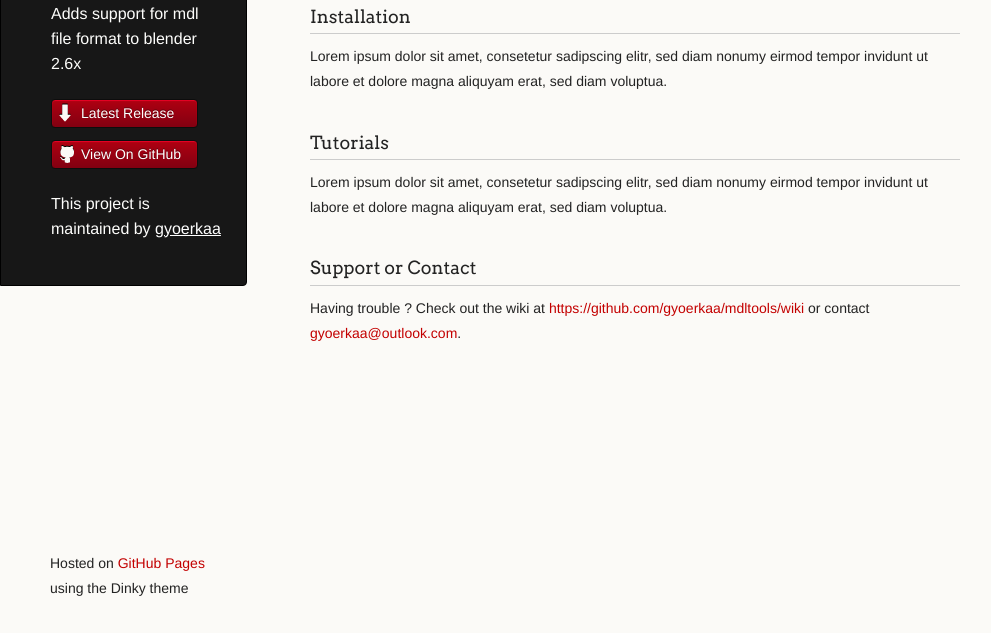
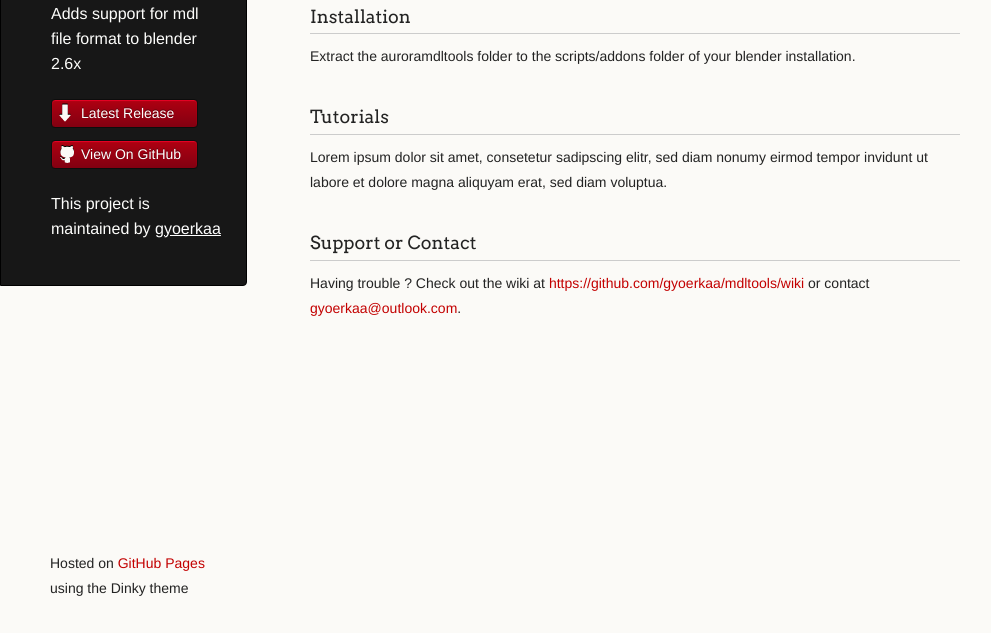
Before and after one commit to gyoerkaa/mdltools, a plain HTML site: page index.html in a window 1280 px wide. Shown: the part 167-800 px from the top of the page, without its empty margins (0-991 px from the left). Drawn offline with Linux system fonts and the light colour scheme.

Commit message:
Installations Instructions Update

```diff
--- a/index.html
+++ b/index.html
@@ -39,7 +39,7 @@
       <h3>
 <a name="amt_installation" class="anchor" href="#designer-templates"><span class="octicon octicon-link"></span></a>Installation</h3>
 
-<p> Lorem ipsum dolor sit amet, consetetur sadipscing elitr, sed diam nonumy eirmod tempor invidunt ut labore et dolore magna aliquyam erat, sed diam voluptua.</p>
+<p> Extract the auroramdltools folder to the scripts/addons folder of your blender installation.</p>
 
 <h3>
 <a name="amt_tutorials" class="anchor" href="#rather-drive-stick"><span class="octicon octicon-link"></span></a>Tutorials</h3>
```
Also changed, not shown: images/New Bitmap Image.bmp (added).
